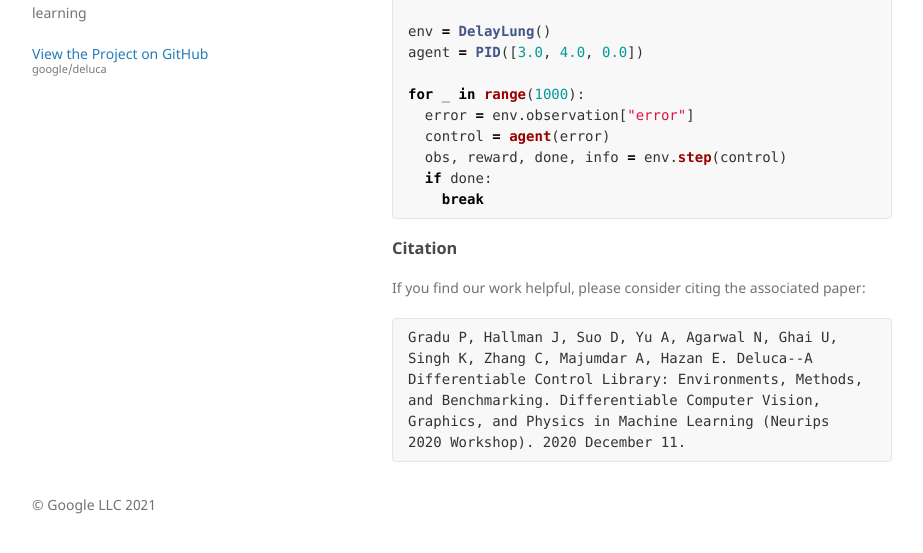
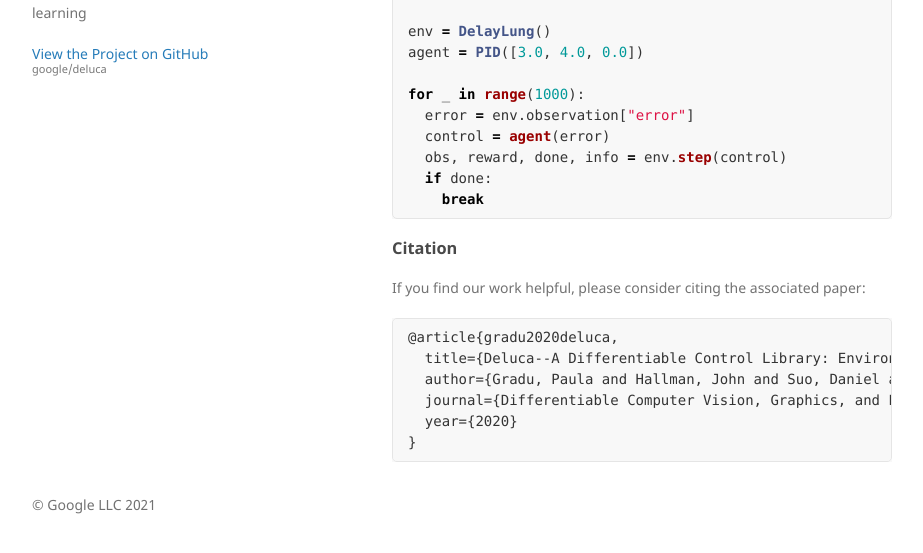
Before and after one commit to google/deluca, a Jekyll site: the page built from index.md, in a window 1280 px wide, cut to the strip 335-888 px from the top of the page. Shown: the whole strip, without its empty margins (178-1101 px from the left). Built offline with Jekyll 4.4.1, drawn with Linux system fonts in a browser that asks for light colours.

Commit message:
Update citation

````diff
--- a/index.md
+++ b/index.md
@@ -28,10 +28,10 @@ for _ in range(1000):
 If you find our work helpful, please consider citing the associated paper:
 
 ```
-Gradu P, Hallman J, Suo D, Yu A, Agarwal N, Ghai U,
-Singh K, Zhang C, Majumdar A, Hazan E. Deluca--A
-Differentiable Control Library: Environments, Methods,
-and Benchmarking. Differentiable Computer Vision,
-Graphics, and Physics in Machine Learning (Neurips
-2020 Workshop). 2020 December 11.
+@article{gradu2020deluca,
+  title={Deluca--A Differentiable Control Library: Environments, Methods, and Benchmarking},
+  author={Gradu, Paula and Hallman, John and Suo, Daniel and Yu, Alex and Agarwal, Naman and Ghai, Udaya and Singh, Karan and Zhang, Cyril and Majumdar, Anirudha and Hazan, Elad},
+  journal={Differentiable Computer Vision, Graphics, and Physics in Machine Learning (Neurips 2020 Workshop)},
+  year={2020}
+}
 ```
````
